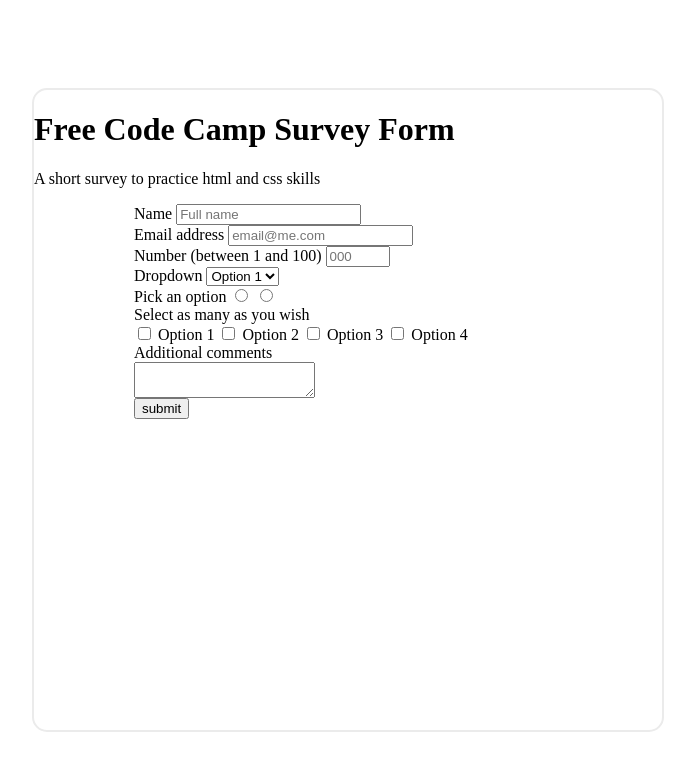
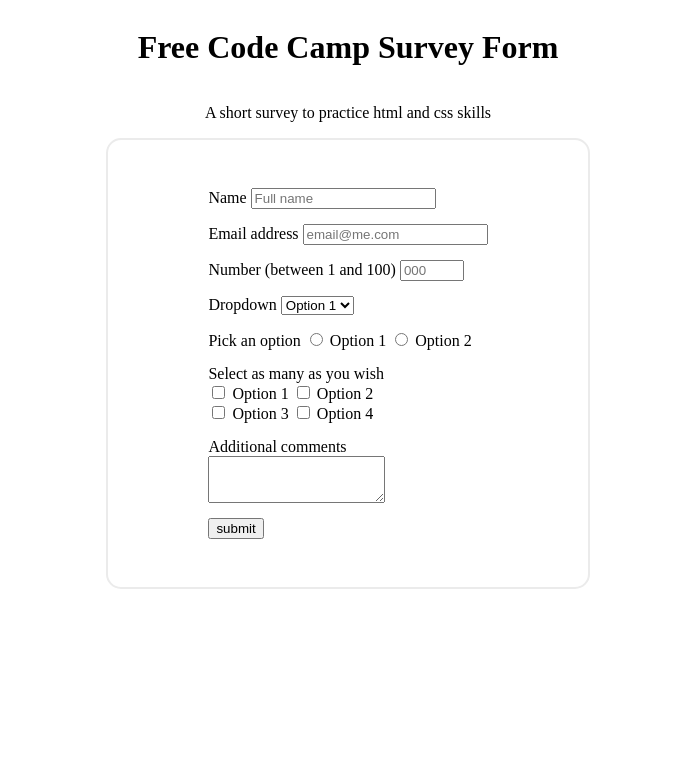
Before and after one commit to yesshecode/survey-form, a plain HTML site: page index.html in a window 1280 px wide. Shown: the whole page, without its empty margins (292-987 px from the left). Drawn offline with Linux system fonts and the light colour scheme.

Commit message:
minor adjustments on html file

```diff
--- a/index.html
+++ b/index.html
@@ -6,15 +6,15 @@
         <link rel="stylesheet" type="text/css" href="main.css">
     </head>
     <body>
+        <h1 id="title">Free Code Camp Survey Form</h1>
+        <p id="description">A short survey to practice html and css skills</p>
         <div id="container">
-            <h1 id="title">Free Code Camp Survey Form</h1>
-            <p id="description">A short survey to practice html and css skills</p>
             <form id="survey-form">
                 <label for="name" id="name-label">Name
-                    <input id="name" name="name" type="text" placeholder="Full name">
+                    <input id="name" name="name" type="text" required placeholder="Full name">
                 </label>
                 <label for="email" id="email-label">Email address
-                    <input id="email" name="email" type="email" placeholder="email@me.com">
+                    <input id="email" name="email" type="email" required placeholder="email@me.com">
                 </label>
                 <Label for="number" id="number-label">Number (between 1 and 100)
                     <input id="number" name="number" type="number" placeholder="000" min="1" max="100">
@@ -28,13 +28,16 @@
                     </select>
                 </label>
                 <label for="radio">Pick an option
-                    <input id="radio1" name="radio" type="radio" value="radio 1">
-                    <input id="radio2" name="radio" type="radio" value="radio 2">
-                    <label for="checkbox">Select as many as you wish</label>
-                    <input id="checkbox1" name="checkbox" type="checkbox" value="Option 1"> Option 1
-                    <input id="checkbox2" name="checkbox" type="checkbox" value="Option 2"> Option 2
-                    <input id="checkbox3" name="checkbox" type="checkbox" value="Option 3"> Option 3
-                    <input id="checkbox4" name="checkbox" type="checkbox" value="Option 4"> Option 4
+                    <input id="radio1" name="radio" type="radio" value="radio 1"> Option 1
+                    <input id="radio2" name="radio" type="radio" value="radio 2"> Option 2
+                </label>
+                <label for="checkbox">Select as many as you wish
+                    <div id="checkbox-container">
+                        <input class="checkbox" name="checkbox" type="checkbox" value="Option 1"> Option 1
+                        <input class="checkbox" name="checkbox" type="checkbox" value="Option 2"> Option 2</br>
+                        <input class="checkbox" name="checkbox" type="checkbox" value="Option 3"> Option 3
+                        <input class="checkbox" name="checkbox" type="checkbox" value="Option 4"> Option 4
+                    </div>
                 </label>
                 <label for="comments">Additional comments
                     <textarea id="comments"></textarea>
@@ -42,6 +45,6 @@
                 <button id="submit" type="submit">submit</button>
             </form>
         </div>
-        <!--<script src="https://cdn.freecodecamp.org/testable-projects-fcc/v1/bundle.js"></script>-->
+        <script src="https://cdn.freecodecamp.org/testable-projects-fcc/v1/bundle.js"></script>
     </body>
 </html>
--- a/main.css
+++ b/main.css
@@ -3,20 +3,27 @@ body {
     grid-template-columns: repeat(4, 1fr);
 }
 
+#title, #description {
+    grid-column: 1 / -1;
+    justify-self: center;
+}
 
 
 #container {
     border: 2px solid #ebebeb;
     border-radius: 15px;
     grid-column: 2 / 4;
-    height: 80vh;
-    margin: 10vh 0 0 0;
+    height: auto;
+    margin-left: auto;
+    margin-right: auto;
+
 }
 
 label, textarea {
     display: block;
+    padding: 0 0 15px 0;
 }
 
 form {
-    margin: 0 100px 0 100px;
+    margin: 10% 100px 10% 100px;
 }
```
